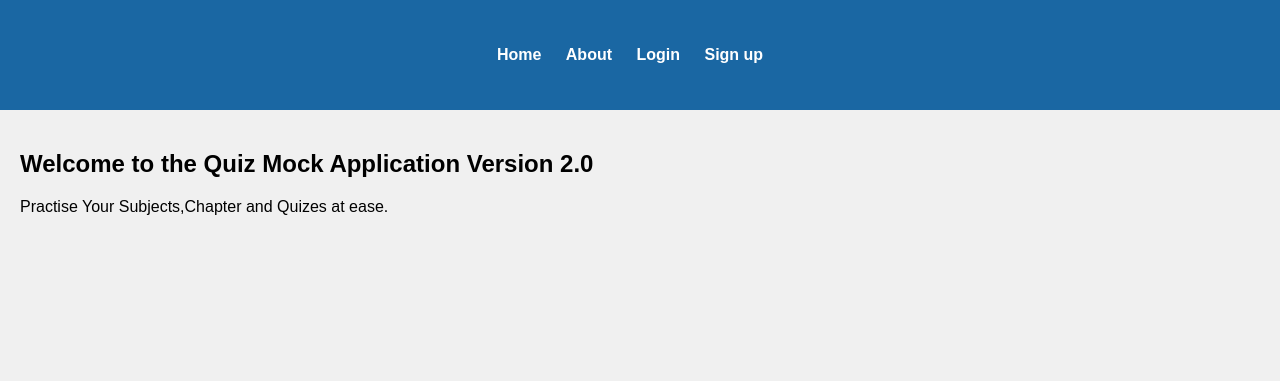
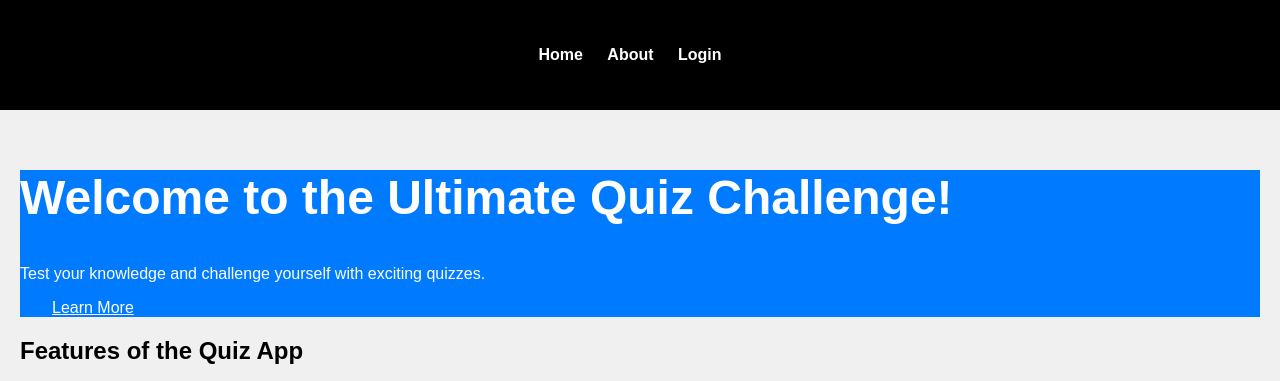
Before and after one commit to awnishmmg/Quiz_App_B, a Flask app: page / in a window 1280 px wide. Shown: the top 381 px of the page. Run offline with Flask 3, Linux system fonts and the light colour scheme; parts of the project's set-up code (start-up, migrations or seed data) failed here and were passed over.

Commit message:
Version System Os Updated

```diff
--- a/quiz_master/app/__init__.py
+++ b/quiz_master/app/__init__.py
@@ -4,6 +4,8 @@ from app.models import model_count_no_of_question_in_quiz
 def create_app():
     app = Flask(__name__)
     app.secret_key  = 'Your_Secret_key'
+
+
 
     #Import the Globals Utility.
     app.jinja_env.globals['model_helper'] = {}
--- a/quiz_master/app/controllers/frontend/index_controller.py
+++ b/quiz_master/app/controllers/frontend/index_controller.py
@@ -53,5 +53,5 @@ def login(methods):
 
 
 def about_page():
-        data = {"name":"Prakhar Mishra","organisation":"Prakhar Enterprises"}
+        data = {"name":"Enter Your Name","organisation":"Enter Your Organisation Name"}
         return render_template('about.html',data=data)
--- a/quiz_master/app/routes/web.py
+++ b/quiz_master/app/routes/web.py
@@ -11,34 +11,34 @@ users_bp = Blueprint('user',__name__)
 def home():
     return index_controller.index_page()
 
-@index_bp.route('/signup')
+@index_bp.route('/signup.vue')
 def signup():
      return index_controller.signup_page()
 
-@index_bp.route('/login',methods=['GET','POST'])
+@index_bp.route('/login.vue',methods=['GET','POST'])
 def login():
      if request.method == 'POST':
          return index_controller.login(methods='POST')
      else:
           return index_controller.login_page()
 
-@index_bp.route('/about-us')
+@index_bp.route('/about-us.vue')
 def about():
      return index_controller.about_page()
 
 
-@admin_bp.route('/')
-@admin_bp.route('/dashboard')
+@admin_bp.route('/.vue')
+@admin_bp.route('/dashboard.vue')
 @auth.login_required
 def admin_dashboard():
      return admin_controller.dashboard_page()
 
-@admin_bp.route('/logout')
+@admin_bp.route('/logout.vue')
 @auth.login_required
 def admin_logout():
     return admin_controller.logout()
 
-@admin_bp.route('/user/create/form',methods=['GET','POST'])
+@admin_bp.route('/user/create/form.vue',methods=['GET','POST'])
 @auth.login_required
 def admin_create_user_form():
      if request.method == 'POST':
@@ -46,13 +46,13 @@ def admin_create_user_form():
      else:
           return admin_controller.user_add(methods='GET')
 
-@admin_bp.route('/user/show',methods=['GET'])
+@admin_bp.route('/user/show.vue',methods=['GET'])
 @auth.login_required
 def admin_create_user_listing():
           return admin_controller.user_listing()
 
 
-@admin_bp.route('/user/edit/<int:user_id>', methods=['GET', 'POST'])
+@admin_bp.route('/user/edit.vue/<int:user_id>', methods=['GET', 'POST'])
 @auth.login_required
 def admin_edit_user_form(user_id):
      if request.method == 'POST':
@@ -61,13 +61,13 @@ def admin_edit_user_form(user_id):
           return admin_controller.user_edit(methods='GET',user_id=user_id)
 
 
-@admin_bp.route('/user/delete/<int:user_id>',methods=['GET'])
+@admin_bp.route('/user/delete.vue/<int:user_id>',methods=['GET'])
 @auth.login_required
 def admin_delete_user(user_id):
           return admin_controller.user_delete(user_id)
 
 
-@admin_bp.route('/subject/add/form',methods=['GET','POST'])
+@admin_bp.route('/subject/add/form.vue',methods=['GET','POST'])
 @auth.login_required
 def admin_subject_add_form():
      if request.method == 'POST':
@@ -75,12 +75,12 @@ def admin_subject_add_form():
      else:
           return admin_controller.subject_add(methods='GET')
 
-@admin_bp.route('/subject/show',methods=['GET'])
+@admin_bp.route('/subject/show.vue',methods=['GET'])
 @auth.login_required
 def admin_subject_show():
      return admin_controller.subject_show()
 
-@admin_bp.route('/subject/edit/<int:subject_id>',methods=['GET','POST'])
+@admin_bp.route('/subject/edit.vue/<int:subject_id>',methods=['GET','POST'])
 @auth.login_required
 def admin_subject_edit(subject_id):
      if request.method == 'POST':
@@ -88,12 +88,12 @@ def admin_subject_edit(subject_id):
      else:
           return admin_controller.subject_edit(methods='GET',subject_id=subject_id)
 
-@admin_bp.route('/subject/delete/<int:subject_id>',methods=['GET'])
+@admin_bp.route('/subject/delete.vue/<int:subject_id>',methods=['GET'])
 @auth.login_required
 def admin_subject_delete(subject_id):
      return admin_controller.subject_delete(subject_id)
 
-@admin_bp.route('/chapter/add',methods=['GET','POST'])
+@admin_bp.route('/chapter/add.vue',methods=['GET','POST'])
 @auth.login_required
 def admin_chapter_add():
      if request.method == 'POST':
@@ -101,12 +101,12 @@ def admin_chapter_add():
      else:
           return admin_controller.chapter_create(methods='GET')
 
-@admin_bp.route('/chapter/show',methods=['GET'])
+@admin_bp.route('/chapter/show.vue',methods=['GET'])
 @auth.login_required
 def admin_chapter_show():
      return admin_controller.chapter_show()
 
-@admin_bp.route('/chapter/edit/<int:chapter_id>',methods=['GET','POST'])
+@admin_bp.route('/chapter/edit.vue/<int:chapter_id>',methods=['GET','POST'])
 @auth.login_required
 def admin_chapter_edit(chapter_id):
      if request.method == 'POST':
@@ -114,19 +114,19 @@ def admin_chapter_edit(chapter_id):
      else:
           return admin_controller.chapter_edit(methods='GET',chapter_id=chapter_id)
 
-@admin_bp.route('/chapter/delete/<int:chapter_id>',methods=['GET'])
+@admin_bp.route('/chapter/delete.vue/<int:chapter_id>',methods=['GET'])
 @auth.login_required
 def admin_chapter_delete(chapter_id):
      return admin_controller.chapter_delete(chapter_id)
 
-@admin_bp.route('/show/results',methods=['GET'])
+@admin_bp.route('/show/results.vue',methods=['GET'])
 @auth.login_required
 def admin_view_scores():
      return admin_controller.view_users_scores()
 
 #-----------------------Routes of the Quizes------------------------
 
-@admin_bp.route('/quiz/add',methods=['GET','POST'])
+@admin_bp.route('/quiz/add.vue',methods=['GET','POST'])
 @auth.login_required
 def admin_quiz_add():
      if request.method == 'POST':
@@ -135,13 +135,13 @@ def admin_quiz_add():
           return admin_controller.quiz_create(methods='GET')
 
 
-@admin_bp.route('/quiz/show',methods=['GET'])
+@admin_bp.route('/quiz/show.vue',methods=['GET'])
 @auth.login_required
 def admin_quiz_show():
      return admin_controller.quiz_show()
 
 
-@admin_bp.route('/quiz/edit/<int:quiz_id>',methods=['GET','POST'])
+@admin_bp.route('/quiz/edit.vue/<int:quiz_id>',methods=['GET','POST'])
 @auth.login_required
 def admin_quiz_edit(quiz_id):
      if request.method == 'POST':
@@ -149,14 +149,14 @@ def admin_quiz_edit(quiz_id):
      else:
           return admin_controller.quiz_edit(methods='GET',quiz_id=quiz_id)
 
-@admin_bp.route('/quiz/delete/<int:quiz_id>',methods=['GET'])
+@admin_bp.route('/quiz/delete.vue/<int:quiz_id>',methods=['GET'])
 @auth.login_required
 def admin_quiz_delete(quiz_id):
      return admin_controller.quiz_delete(quiz_id)
 
 # ------------------------------------------ Routes for Questions ---------------------------------------
 
-@admin_bp.route('/question/add', methods=['GET', 'POST'])
+@admin_bp.route('/question/add.vue', methods=['GET', 'POST'])
 @auth.login_required
 def admin_question_add():
     if request.method == 'POST':
@@ -165,13 +165,13 @@ def admin_question_add():
         return admin_controller.question_create(methods='GET')
 
 
-@admin_bp.route('/question/show', methods=['GET'])
+@admin_bp.route('/question/show.vue', methods=['GET'])
 @auth.login_required
 def admin_question_show():
     return admin_controller.question_show()
 
 
-@admin_bp.route('/question/edit/<int:question_id>', methods=['GET', 'POST'])
+@admin_bp.route('/question/edit.vue/<int:question_id>', methods=['GET', 'POST'])
 @auth.login_required
 def admin_question_edit(question_id):
     if request.method == 'POST':
@@ -180,52 +180,52 @@ def admin_question_edit(question_id):
         return admin_controller.question_edit(methods='GET', question_id=question_id)
 
 
-@admin_bp.route('/question/delete/<int:question_id>', methods=['GET'])
+@admin_bp.route('/question/delete.vue/<int:question_id>', methods=['GET'])
 @auth.login_required
 def admin_question_delete(question_id):
     return admin_controller.question_delete(question_id)
 
 #----------------------------------user dashboard----------------------------
 @users_bp.route('/')
-@users_bp.route('/dashboard')
+@users_bp.route('/dashboard.vue')
 @auth.user_login_required
 def user_dashboard():
      return user_controller.dashboard_page()
 
 
-@users_bp.route('/mock/quizes')
+@users_bp.route('/mock/quizes.vue')
 @auth.user_login_required
 def user_myquizes_list():
      return user_controller.quizes_list()
 
-@users_bp.route('/mock/quiz/info/<int:quiz_id>')
+@users_bp.route('/mock/quiz/info.vue/<int:quiz_id>')
 @auth.user_login_required
 def user_quiz_info(quiz_id):
     pass
 
-@users_bp.route('/mock/quiz/attempt/<int:quiz_id>')
+@users_bp.route('/mock/quiz/attempt.vue/<int:quiz_id>')
 @auth.user_login_required
 def user_start_quiz(quiz_id):
     return user_controller.quiz_attempt(quiz_id)
 
-@users_bp.route('/mock/quiz/submit/<int:quiz_id>',methods=['POST'])
+@users_bp.route('/mock/quiz/submit.vue/<int:quiz_id>',methods=['POST'])
 @auth.user_login_required
 def user_submit_quiz(quiz_id):
      return user_controller.user_submit_quiz(quiz_id)
 
 
-@users_bp.route('/quiz/result/<int:quiz_id>')
+@users_bp.route('/quiz/result.vue/<int:quiz_id>')
 @auth.user_login_required
 def user_quiz_result(quiz_id):
     return user_controller.user_quiz_result(quiz_id)
 
-@users_bp.route('/mock/quiz/result/<int:user_id>')
+@users_bp.route('/mock/quiz/result.vue/<int:user_id>')
 @auth.user_login_required
 def user_all_result(user_id):
     return user_controller.user_my_result(user_id)
 
 
-@users_bp.route('/user/logout')
+@users_bp.route('/user/logout.vue')
 @auth.user_login_required
 def user_logout():
     return user_controller.logout()
--- a/quiz_master/app/static/css/style.css
+++ b/quiz_master/app/static/css/style.css
@@ -8,14 +8,14 @@ body {
 
 /* Apply the layout color to header, footer, and navigation */
 header {
-    background-color: #1a67a3; /* Layout color */
+    background-color: black; /* Layout color */
     color: white;  /* Ensure text is readable */
     padding: 20px;
     text-align: center;
 }
 
 footer {
-    background-color: #1a67a3; /* Layout color */
+    background-color: black; /* Layout color */
     color: white;
     padding: 10px;
     text-align: center;
@@ -23,7 +23,7 @@ footer {
 
 /* Styling for navigation */
 nav {
-    background-color: #1a67a3; /* Layout color */
+    background-color: black; /* Layout color */
     padding: 10px;
 }
 
--- a/quiz_master/app/templates/base.html
+++ b/quiz_master/app/templates/base.html
@@ -22,7 +22,7 @@
                 <li><a href="{{ url_for('index.home') }}">Home</a></li>
                 <li><a href="{{ url_for('index.about') }}">About</a></li>
                 <li><a href="{{ url_for('index.login') }}">Login</a></li>
-                <li><a href="{{ url_for('index.signup') }}">Sign up</a></li>
+                <!-- <li><a href="{{ url_for('index.signup') }}">Sign up</a></li> -->
             </ul>
         </nav>
     </header>
--- a/quiz_master/app/templates/index.html
+++ b/quiz_master/app/templates/index.html
@@ -2,7 +2,106 @@
 
 {% block title %}Home - Quiz Mock Application{% endblock %}
 
+{% block styles %}
+<style>
+    /* General Styles */
+body {
+  font-family: 'Arial', sans-serif;
+}
+
+.hero {
+  background-color: #007bff;
+  color: white;
+}
+
+.hero h1 {
+  font-size: 3rem;
+  font-weight: 700;
+}
+
+.card-title {
+  font-size: 1.25rem;
+  font-weight: 600;
+}
+
+.card-text {
+  font-size: 1rem;
+}
+
+.btn {
+  padding: 0.75rem 2rem;
+  border-radius: 25px;
+}
+
+footer {
+  background-color: #343a40;
+}
+
+footer p {
+  margin: 0;
+}
+</style>
+{% endblock %}
+
 {% block content %}
-    <h2>Welcome to the Quiz Mock Application Version 2.0</h2>
-    <p>Practise Your Subjects,Chapter and Quizes at ease.</p>
+
+  <!-- Hero Section start-->
+  <section class="hero bg-primary text-white text-center py-5">
+    <div class="container">
+      <h1 class="display-4">Welcome to the Ultimate Quiz Challenge!</h1>
+      <p class="lead">Test your knowledge and challenge yourself with exciting quizzes.</p>
+      <a href="#features"
+         class="btn btn-light btn-lg"
+         style="color:white">
+         Learn More
+      </a>
+    </div>
+  </section>
+  <!-- Hero Section End-->
+
+  <!-- Features Section -->
+  <section id="features" class="py-5 bg-light">
+    <div class="container text-center">
+      <h2 class="display-4 mb-4">Features of the Quiz App</h2>
+      <div class="row">
+        <div class="col-md-4">
+          <div class="card mb-4 shadow-sm">
+            <img src="https://images.unsplash.com/photo-1522202176988-66273c2fd55f?q=80&w=2071&auto=format&fit=crop&ixlib=rb-4.0.3&ixid=M3wxMjA3fDB8MHxwaG90by1wYWdlfHx8fGVufDB8fHx8fA%3D%3D"
+            class="card-img-top" alt="Feature 1" style="height: 800px;width: 1000px;">
+            <div class="card-body">
+              <h5 class="card-title">Variety of Topics</h5>
+              <p class="card-text">Choose from a wide range of categories like Science, History, General Knowledge, and more!</p>
+            </div>
+          </div>
+        </div>
+        <div class="col-md-4">
+          <div class="card mb-4 shadow-sm">
+            <img src="https://media.istockphoto.com/id/1344939844/photo/hand-holding-drawing-virtual-lightbulb-with-brain-on-bokeh-background-for-creative-and-smart.jpg?s=1024x1024&w=is&k=20&c=fZi9_l3-fcMPHTEDVinuavkZnG9zh_bkX8lWjKVJsf4=" class="card-img-top" alt="Feature 2">
+            <div class="card-body">
+              <h5 class="card-title">Timed Challenges</h5>
+              <p class="card-text">Race against the clock to answer questions. Can you finish before time runs out?</p>
+            </div>
+          </div>
+        </div>
+        <div class="col-md-4">
+          <div class="card mb-4 shadow-sm">
+            <img src="https://media.istockphoto.com/id/1829735035/vector/challenge-icon-set-solid-icon-collection-vector-illustration.jpg?s=1024x1024&w=is&k=20&c=XDRIfoCH-W9E74QnRou_XZ_1QNNogFAxLzjV2LBEZrY=" class="card-img-top" alt="Feature 3">
+            <div class="card-body">
+              <h5 class="card-title">Leaderboard</h5>
+              <p class="card-text">Track your progress and compare your score with friends on the leaderboard!</p>
+            </div>
+          </div>
+        </div>
+      </div>
+    </div>
+  </section>
+
+  <!-- Call to Action Section -->
+  <section id="cta" class="py-5 bg-primary text-white text-center">
+    <div class="container">
+      <h2 class="display-4">Ready to Test Your Knowledge?</h2>
+      <p class="lead">Join now and challenge yourself to see how much you know!</p>
+      <a href="#quiz" class="btn btn-light btn-lg">Start the Quiz</a>
+    </div>
+  </section>
 {% endblock %}
--- a/quiz_master/requirements.txt
+++ b/quiz_master/requirements.txt
@@ -1,3 +1,4 @@
 Flask==2.3.2
 Flask-SQLAlchemy==3.0.5
 Flask-Bcrypt==1.0.1
+psutil
--- a/quiz_master/server.py
+++ b/quiz_master/server.py
@@ -1,6 +1,22 @@
+import os
+import sys
+import psutil
 from app import create_app
 
-__app__ = create_app()
+def is_port_in_use(port):
+    """Check if the given port is in use on localhost."""
+    for conn in psutil.net_connections(kind='inet'):
+        if conn.laddr.port == port:
+            return True  # Port is in use
+    return False
 
-if __name__ == '__main__':
-    __app__.run(debug=True)
+# Exit if port 3000 is already occupied
+if is_port_in_use(3000):
+    print('---------Your Front End is Running ------------');
+    __app__ = create_app()
+    if __name__ == '__main__':
+        __app__.run(debug=True, port=7000)
+    print('---------Backend Also Started ------------');
+else:
+    print("Front End is not Running. Hence,Exiting application.")
+    sys.exit(1)
```
Also changed, not shown: quiz_master/app/static/css/about.css (+6 -6 lines), quiz_master/app/static/css/login.css (+5 -5 lines), quiz_master/app/static/css/signup.css (+5 -5 lines), quiz_master/run.py (added, +15 -0 lines).
